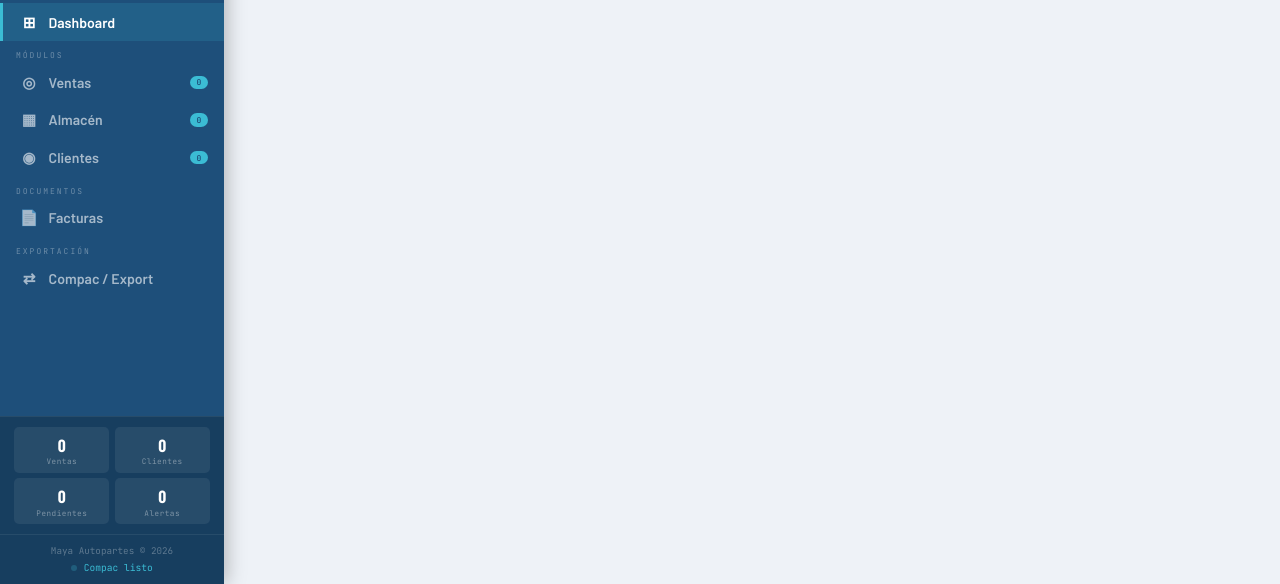
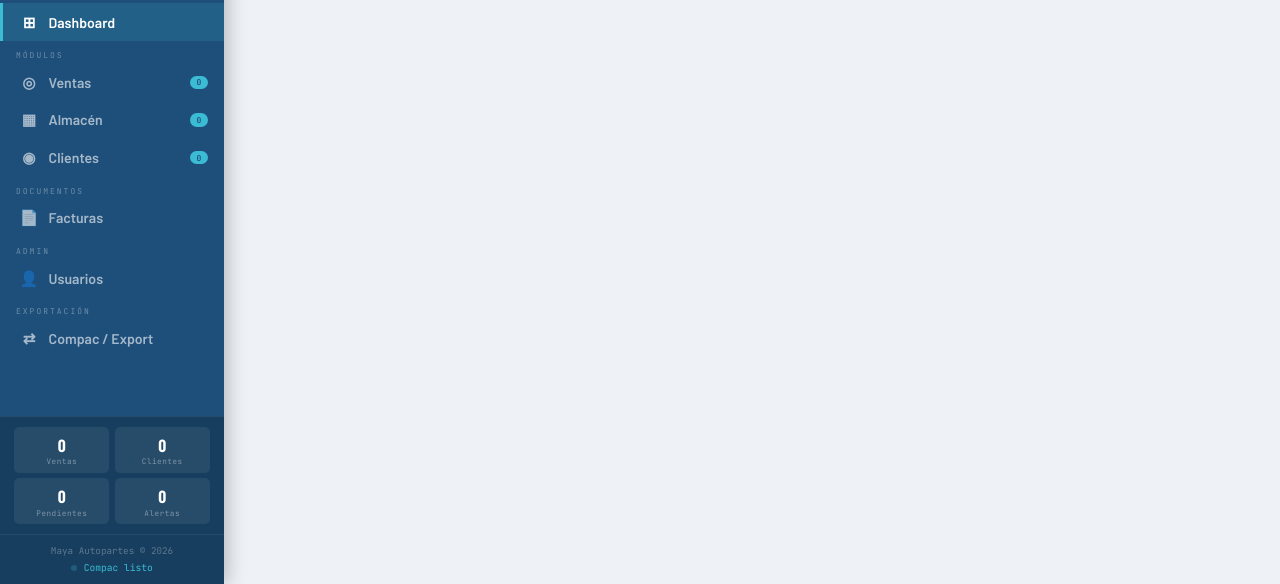
Before and after one commit to coronelomar131-ui/maya-autopartes, a plain HTML site: page index.html in a window 1280 px wide. Shown: the part 216-800 px from the top of the page. Drawn offline with nearby package versions, Linux system fonts and the light colour scheme; a web font is replaced by a local one.

Commit message:
fix: Make Usuarios section visible for testing

```diff
--- a/index.html
+++ b/index.html
@@ -338,8 +338,8 @@ td{padding:.58rem .85rem;vertical-align:middle;white-space:nowrap}
     <div class="ni" onclick="goPage('clientes',this)"><span class="ni-ico">◉</span>Clientes<span class="ni-badge" id="nb-c">0</span></div>
     <div class="nav-sec">Documentos</div>
     <div class="ni" onclick="goPage('facturas',this)"><span class="ni-ico">📄</span>Facturas</div>
-    <div class="nav-sec" id="nav-admin" style="display:none">Admin</div>
-    <div class="ni" id="ni-usuarios" onclick="goPage('usuarios',this)" style="display:none"><span class="ni-ico">👤</span>Usuarios</div>
+    <div class="nav-sec" id="nav-admin">Admin</div>
+    <div class="ni" id="ni-usuarios" onclick="goPage('usuarios',this)"><span class="ni-ico">👤</span>Usuarios</div>
     <div class="nav-sec">Exportación</div>
     <div class="ni" onclick="goPage('compac',this)"><span class="ni-ico">⇄</span>Compac / Export</div>
   </nav>
```
